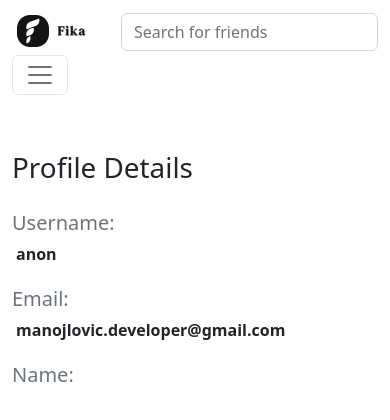
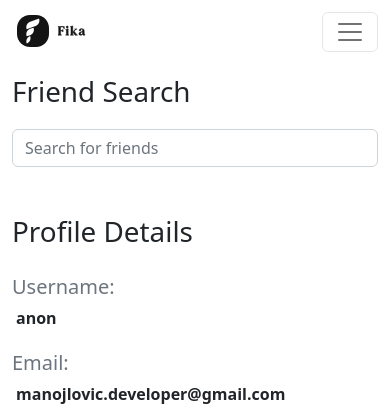
Before and after one commit to tindyc/Fika, a Django app: page /members/profile in a window 390 px wide. Shown: the top 420 px of the page. Run offline with Django 4.2, Linux system fonts and the light colour scheme; a user stored in the database is signed in.

Commit message:
Add friend search logic to member profile

```diff
--- a/members/templates/members/member_profile.html
+++ b/members/templates/members/member_profile.html
@@ -11,9 +11,9 @@
         <div class="container">
             <!-- Nav Brand -->
             <a class="navbar-brand" href="#"><img src="{% static 'members/img/nav-logo.svg'%}" alt=""></a>
-            <form action="" class="ms-lg-3">
+            <form class="ms-lg-3 d-none d-lg-inline" id="search-large">
                 <div class="form-group">
-                    <input type="text" name="eventsearch" id="eventsearch" placeholder="Search for friends" class="form-control">
+                    <input type="text" name="friend-q-large" id="friend-q-large" placeholder="Search for friends" class="form-control">
                 </div>
             </form>
             <!-- Nav Burger Button -->
@@ -65,6 +65,16 @@
 
 {% block content %}
 <div class="container profile-container">
+    <div class="row d-flex d-lg-none">
+        <div class="col-12">
+            <p class="fs-1 mt-2">Friend Search</p>
+            <form class="ms-lg-3 d-inline d-lg-none" id="search-small">
+                <div class="form-group">
+                    <input type="text" name="friend-q-small" id="friend-q-small" placeholder="Search for friends" class="form-control">
+                </div>
+            </form>
+        </div>
+    </div>
     <div class="row">
         <div class="col-12 col-lg-4 mt-5 border-lg-end">
             <h1 class="d-block mb-4">Profile Details</h1>
@@ -182,6 +192,29 @@
 </footer>
 {% endblock %}
 
-{% block footer %}
+{% block postloadjs %}
+    <script>
+        // For large screens
+        const friendSearchFormLarge = document.getElementById("search-large");
+        const friendSearchInputLarge = document.getElementById("friend-q-large");
+        // For small screens
+        const friendSearchFormSmall = document.getElementById("search-small");
+        const friendSearchInputSmall = document.getElementById("friend-q-small");
 
+        // Add Event Listeners
+        friendSearchFormLarge.addEventListener("submit", onFriendSearchSubmit);
+        friendSearchFormSmall.addEventListener("submit", onFriendSearchSubmit);
+
+        // Event Listener func.
+        function onFriendSearchSubmit(event) {
+            event.preventDefault();
+            let query = friendSearchInputLarge.value;
+            // Change query input value if empty for large.
+            if (query === "") {
+                query = friendSearchInputSmall.value;
+            }
+
+            window.location.replace("{% url 'search' %}?q=" + query);
+        }
+    </script>
 {% endblock %}
```
